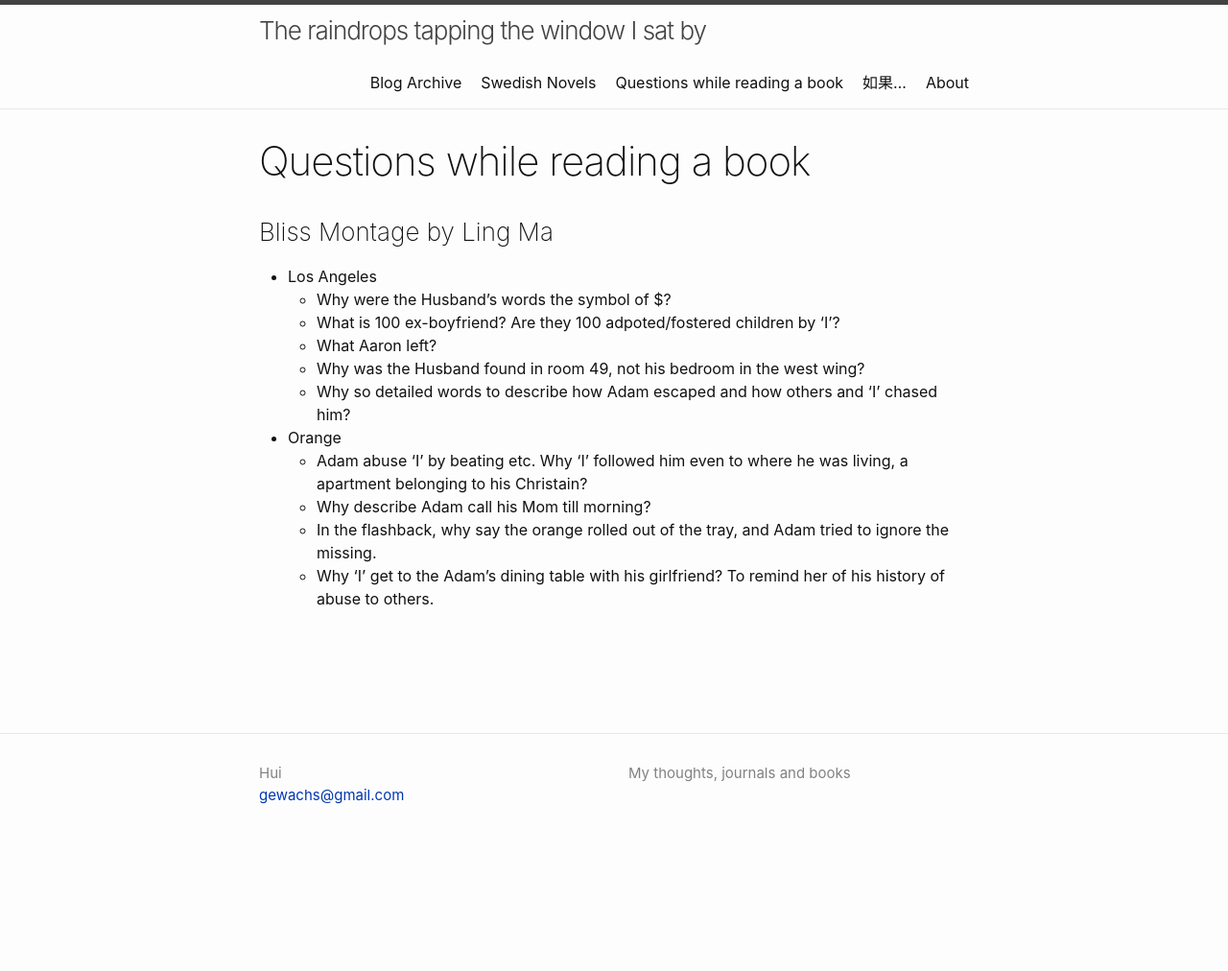
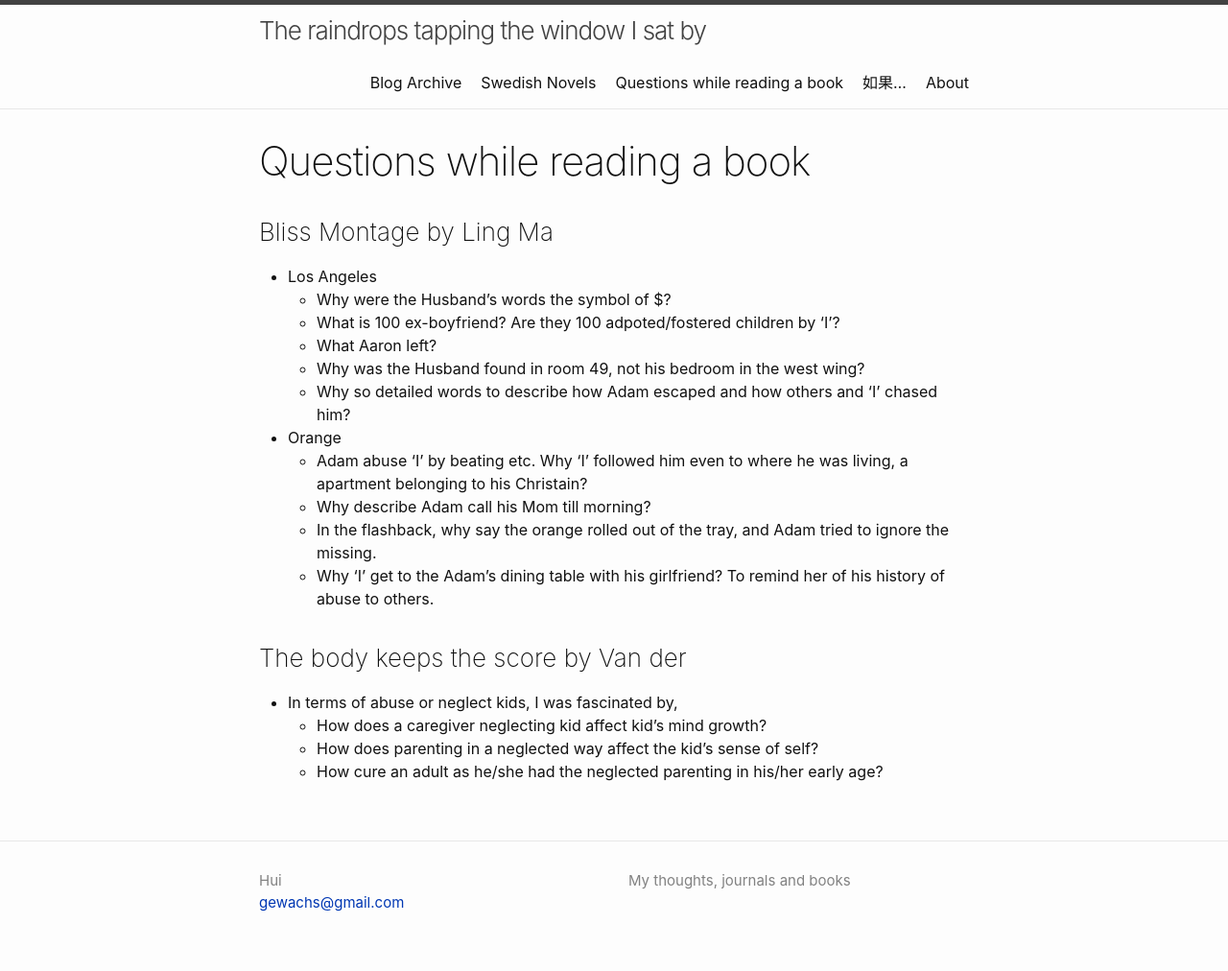
Before and after one commit to ybanana/ybanana.github.io, a Jekyll site: the page built from WhyInBooks.md, in a window 1280 px wide. Shown: the whole page at 96% size. Built offline with Jekyll 4.4.1, drawn with Linux system fonts in a browser that asks for light colours; before the commit the page ends 900 px from its top, so only the background shows below that.

Commit message:
updates.

```diff
--- a/WhyInBooks.md
+++ b/WhyInBooks.md
@@ -15,3 +15,9 @@
     - Why describe Adam call his Mom till morning?
     - In the flashback, why say the orange rolled out of the tray, and Adam tried to ignore the missing.
     - Why 'I' get to the Adam's dining table with his girlfriend? To remind her of his history of abuse to others.
+
+### The body keeps the score by Van der
+- In terms of abuse or neglect kids, I was fascinated by,
+    - How does a caregiver neglecting kid affect kid's mind growth?
+    - How does parenting in a neglected way affect the kid's sense of self?
+    - How cure an adult as he/she had the neglected parenting in his/her early age?
```
